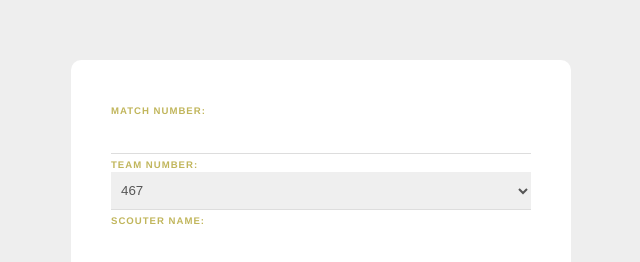
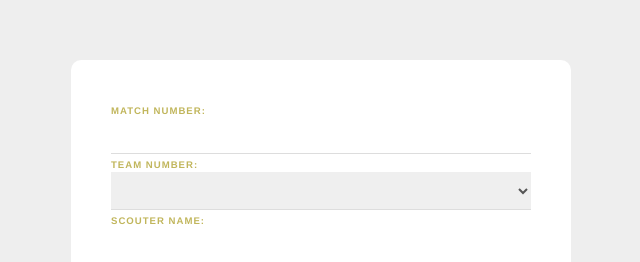
Before and after one commit to ShivamMaster/467-scouting-website-VueJs, a Vue app: page / in a window 1280 px wide. Shown: the top 262 px of the page, without its empty margins (319-959 px from the left). Built offline with nearby package versions, Linux system fonts and the light colour scheme.

Commit message:
Kind of fixed the dropbox thing (it is a feature not a bug)

```diff
--- a/src/components/SignUpFormME.vue
+++ b/src/components/SignUpFormME.vue
@@ -5,11 +5,12 @@
 
     <label> Team Number: </label>
     <select>
-      <option value="467">467</option>
+      <option value=""></option>
       <option value="176">176</option>
       <option value="177">177</option>
       <option value="190">190</option>
       <option value="254">254</option>
+       <option value="467">467</option>
     </select>
 
     <label> Scouter Name: </label>
```
